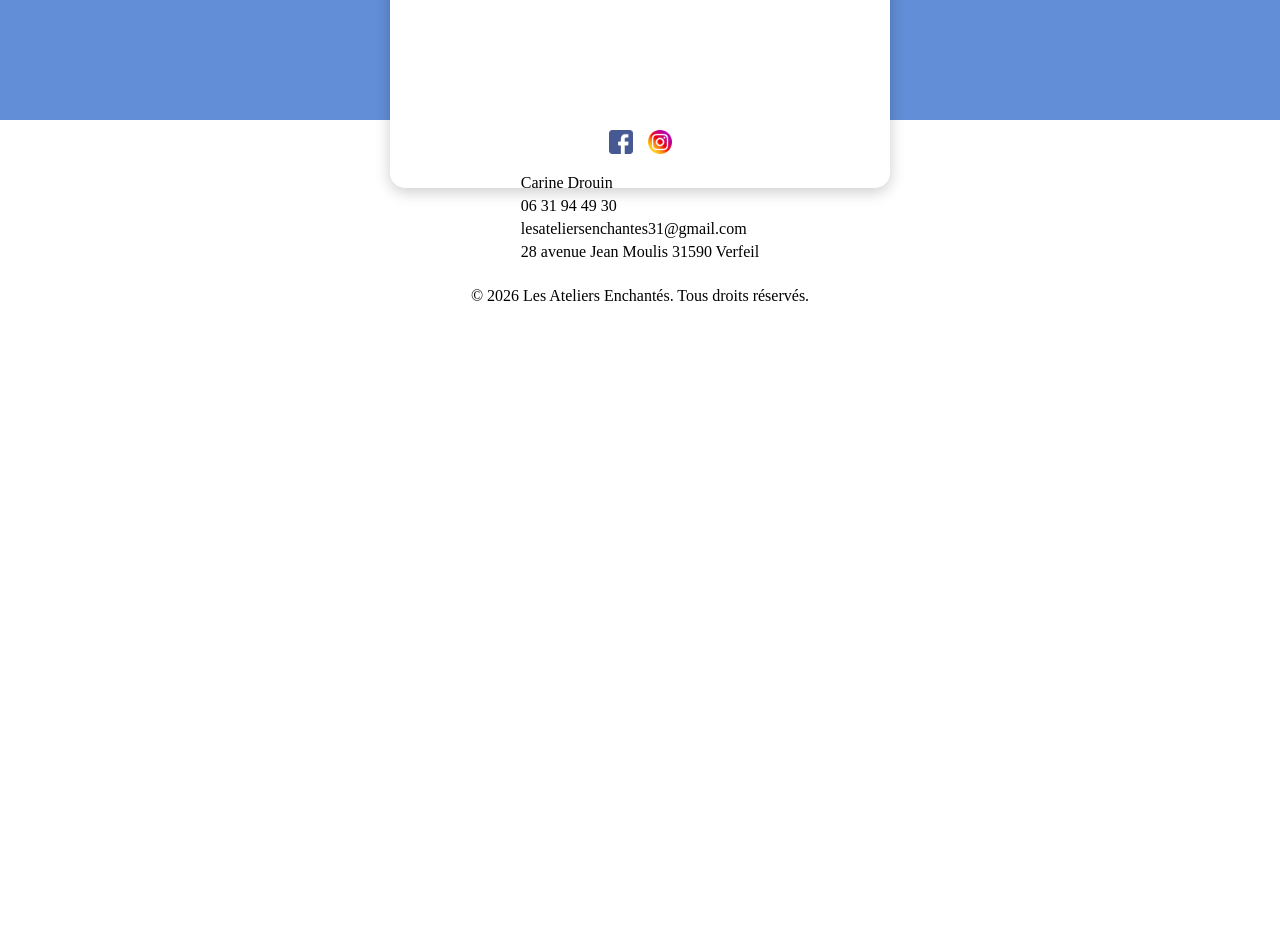
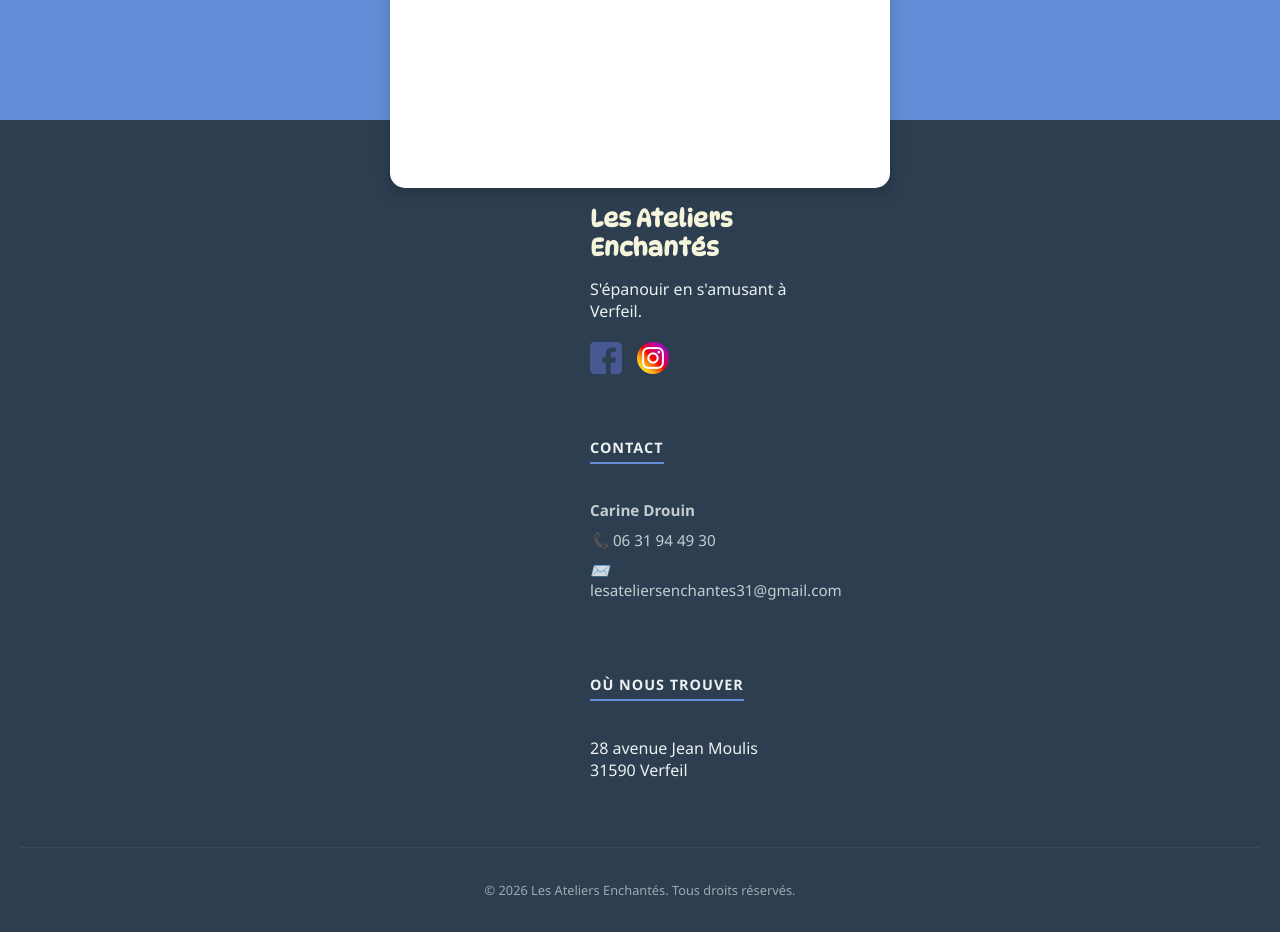
Before and after one commit to Novatka/ateliersenchant-swebsite, a Vue app: page / in a window 1280 px wide. Shown: the part 1480-2412 px from the top of the page. Before the commit the page ends 1801 px from the top, so only its background shows below. Built offline with nearby package versions, Linux system fonts and the light colour scheme.

Commit message:
fix/footer

```diff
--- a/src/components/Footter.vue
+++ b/src/components/Footter.vue
@@ -1,21 +1,35 @@
 <template>
     <footer class="footer">
-        <div class="footer-content">
+        <div class="footer-container">
+            <div class="footer-section brand">
+                <h3 class="footer-title">Les Ateliers Enchantés</h3>
+                <p class="footer-description">S'épanouir en s'amusant à Verfeil.</p>
+                <div class="social-icons">
+                    <a href="https://www.facebook.com/profile.php?id=61572421952002" target="_blank" aria-label="Facebook">
+                        <img src="../assets/facebook.png" alt="Facebook" />
+                    </a>
+                    <a href="https://www.instagram.com/lesateliersenchantes31/" target="_blank" aria-label="Instagram">
+                        <img src="../assets/instagram.png" alt="Instagram" />
+                    </a>
+                </div>
+            </div>
 
-            <div class="social-media">
-                <ul class="social-icons">
-                    <li><a href="https://www.facebook.com/profile.php?id=61572421952002" target="_blank"><img src="../assets/facebook.png" alt="Facebook" /></a></li>
-                    <li><a href="https://www.instagram.com/lesateliersenchantes31/" target="_blank"><img src="../assets/instagram.png" alt="Instagram" /></a></li>
+            <div class="footer-section contact">
+                <h4>Contact</h4>
+                <ul>
+                    <li><strong>Carine Drouin</strong></li>
+                    <li><i class="icon">📞</i> 06 31 94 49 30</li>
+                    <li><i class="icon">✉️</i> lesateliersenchantes31@gmail.com</li>
                 </ul>
             </div>
-            <div class="contact-info">
-                <ul>
-                <li>Carine Drouin</li>
-                <li>06 31 94 49 30 </li>
-                <li>lesateliersenchantes31@gmail.com</li>
-                <li>28 avenue Jean Moulis 31590 Verfeil</li>
-            </ul>
+
+            <div class="footer-section address">
+                <h4>Où nous trouver</h4>
+                <p>28 avenue Jean Moulis<br>31590 Verfeil</p>
             </div>
+        </div>
+
+        <div class="footer-bottom">
             <p>&copy; 2026 Les Ateliers Enchantés. Tous droits réservés.</p>
         </div>
     </footer>
--- a/src/css/fotter.css
+++ b/src/css/fotter.css
@@ -1,32 +1,87 @@
-/* Centre le contenu du footer */
-.footer-content {
-    margin: 0 auto;
-    max-width: 800px;
-    display: flex;
-    flex-direction: column;
-    align-items: center; /* Centre tout horizontalement */
+.footer {
+    background-color: #2c3e50;
+    color: #ecf0f1;
+    padding: 60px 20px 20px 20px;
+    font-family: 'Segoe UI', Tahoma, Geneva, Verdana, sans-serif;
 }
 
-/* Réinitialise les listes pour enlever les décalages et les puces */
-.social-media ul,
-.contact-info ul {
-    list-style: none;
-    padding: 0;         /* TRÈS IMPORTANT : retire le décalage automatique à gauche */
-    margin: 10px 0;
-    display: flex;      /* Aligne les éléments sur une ligne */
-    justify-content: center; /* Centre les éléments horizontalement */
-    gap: 15px;          /* Espace entre les icônes */
+.footer-container {
+    max-width: 100px;
+    margin: 0 auto;
+    display: flex;
+    justify-content: space-between;
+    flex-wrap: wrap;
+    gap: 40px;
 }
 
-/* Pour le contact, on veut peut-être les infos l'une sous l'autre */
-.contact-info ul {
-    flex-direction: column; /* Les infos de contact l'une sous l'autre */
-    gap: 5px;
+.footer-section {
+    flex: 1;
+    min-width: 250px;
 }
 
-/* Taille des icônes */
-.social-media img {
-    width: 24px;
-    height: 24px;
-    display: block; /* Évite les espaces vides sous l'image */
+.footer-title {
+    font-family: 'DynaPuff', cursive; /* On garde ton style enfantin mais propre */
+    font-size: 1.5rem;
+    color: #f5f5dc;
+    margin-bottom: 15px;
 }
+
+.footer-section h4 {
+    border-bottom: 2px solid #618ed7;
+    display: inline-block;
+    padding-bottom: 5px;
+    margin-bottom: 20px;
+    text-transform: uppercase;
+    font-size: 0.9rem;
+    letter-spacing: 1px;
+}
+
+.footer-section ul {
+    list-style: none;
+    padding: 0;
+}
+
+.footer-section ul li {
+    margin-bottom: 10px;
+    font-size: 0.95rem;
+    opacity: 0.8;
+}
+
+.social-icons {
+    display: flex;
+    gap: 15px;
+    margin-top: 20px;
+}
+
+.social-icons img {
+    width: 32px;
+    height: 32px;
+    transition: transform 0.3s ease, filter 0.3s ease;
+}
+
+.social-icons a:hover img {
+    transform: translateY(-5px);
+}
+
+.footer-bottom {
+    margin-top: 50px;
+    padding-top: 20px;
+    border-top: 1px solid rgba(255, 255, 255, 0.1);
+    text-align: center;
+    font-size: 0.8rem;
+    opacity: 0.6;
+}
+
+/* Responsive : Tout centrer sur téléphone */
+@media (max-width: 768px) {
+    .footer-container {
+        flex-direction: column;
+        text-align: center;
+    }
+    .footer-section h4 {
+        margin-top: 20px;
+    }
+    .social-icons {
+        justify-content: center;
+    }
+}
```
Also changed, not shown: 1 other file (tests, documents, lock files or other folders).
